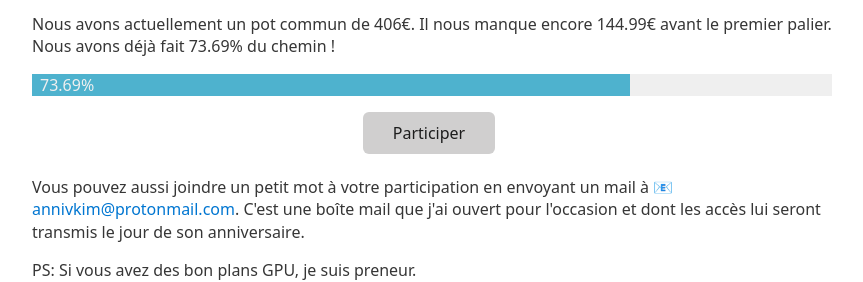
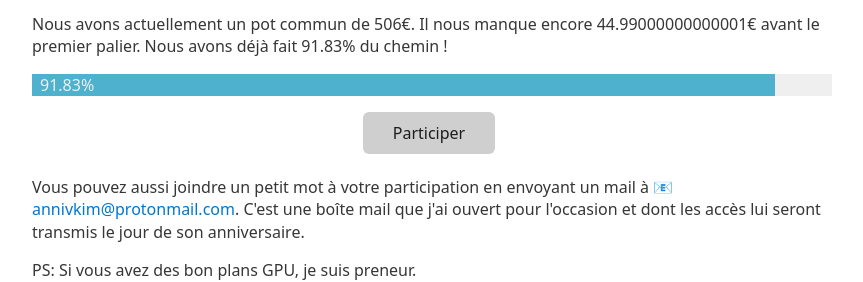
Before and after one commit to aloisdg/cagnognotte, a plain HTML site: page index.html in a window 1280 px wide. Shown: the part 1716-1998 px from the top of the page, without its empty margins (208-1071 px from the left). Drawn offline with nearby package versions, Linux system fonts and the light colour scheme.

Commit message:
Update index.html

```diff
--- a/index.html
+++ b/index.html
@@ -127,7 +127,7 @@
         contributionLink: "https://paypal.me/aloisdg?locale.x=fr_FR",
       };
 
-      const currentTotal = 406; // (chantal+sophie+niels+alois+AL&TK)
+      const currentTotal = 506; // (chantal+sophie+niels+alois+AL&TK+Mamine)
       mainElement.innerHTML = `
         <div style="width: 100%; text-align: center;"><h1>${
           pool.name
```
